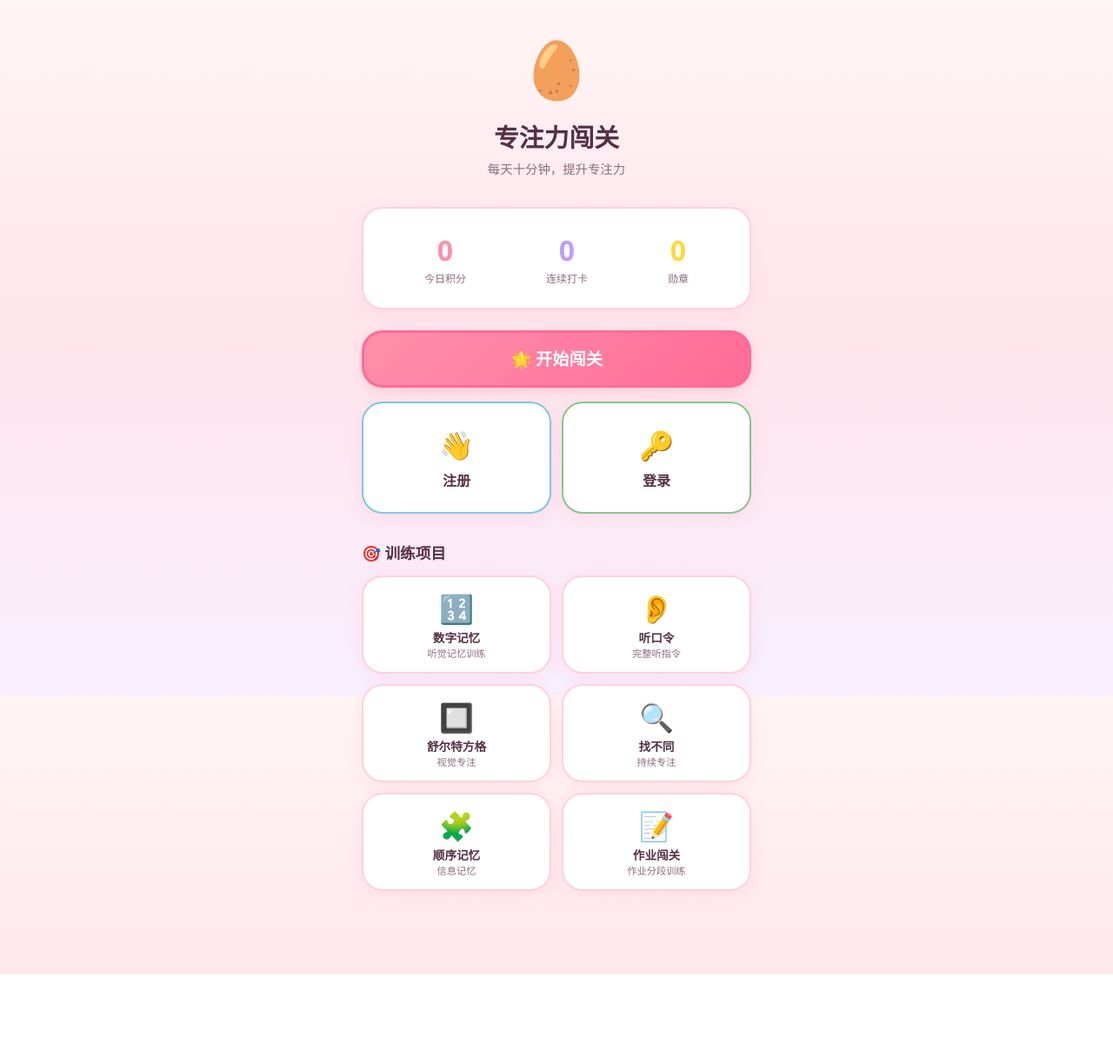
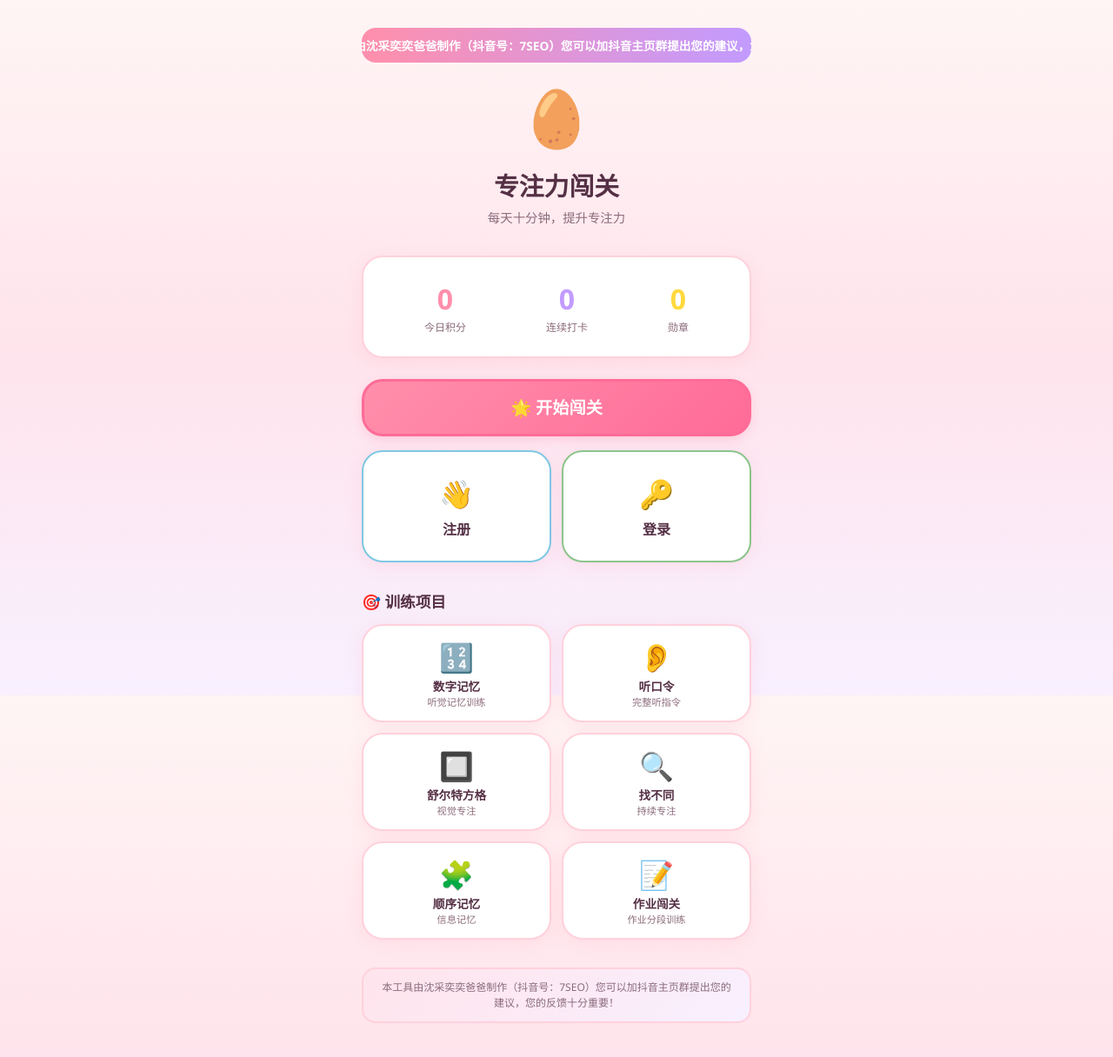
Before and after one commit to leoshumcom/adhd-focus-app, a Next.js app: page / in a window 1280 px wide. Shown: the top 1216 px of the page at 87% size. Before the commit the page ends 1121 px from the top, so only its background shows below. Built offline with nearby package versions, Linux system fonts and the light colour scheme.

Commit message:
feat: add top marquee and bottom banner with author info

```diff
--- a/src/app/page.tsx
+++ b/src/app/page.tsx
@@ -4,17 +4,73 @@ import { useRouter } from 'next/navigation';
 import { useTheme } from '@/lib/theme-context';
 import { useEffect, useState } from 'react';
 
+const BANNER_TEXT = '本工具由沈采奕奕爸爸制作（抖音号：7SEO）您可以加抖音主页群提出您的建议，您的反馈十分重要！';
+
 export default function HomePage() {
   const router = useRouter();
   const { theme } = useTheme();
   const [mounted, setMounted] = useState(false);
+  const [showMarquee, setShowMarquee] = useState(true);
 
-  useEffect(() => { setMounted(true); }, []);
+  useEffect(() => {
+    setMounted(true);
+    // Check if marquee was shown recently
+    const lastShown = localStorage.getItem('adhd-marquee-last');
+    if (lastShown) {
+      const elapsed = Date.now() - parseInt(lastShown, 10);
+      if (elapsed < 15 * 60 * 1000) {
+        setShowMarquee(false);
+      }
+    }
+  }, []);
+
+  // Marquee cycle: show → scroll → hide → wait 15min → show again
+  const handleMarqueeEnd = () => {
+    setShowMarquee(false);
+    localStorage.setItem('adhd-marquee-last', Date.now().toString());
+    // Show again after 15 minutes
+    setTimeout(() => {
+      setShowMarquee(true);
+    }, 15 * 60 * 1000);
+  };
 
   if (!mounted) return null;
 
   return (
     <div className="page-content" style={{ paddingTop: '2rem' }}>
+      {/* ===== TOP MARQUEE ===== */}
+      {showMarquee && (
+        <div style={{
+          overflow: 'hidden',
+          whiteSpace: 'nowrap',
+          background: theme === 'egg'
+            ? 'linear-gradient(90deg, #FF8FAB, #C29BFF)'
+            : '#6B8C42',
+          borderRadius: theme === 'egg' ? '1rem' : '0px',
+          padding: '0.5rem 0',
+          marginBottom: '1rem',
+          border: theme === 'minecraft'
+            ? '4px solid #3B3B3B'
+            : 'none',
+        }}>
+          <div
+            onAnimationEnd={handleMarqueeEnd}
+            style={{
+              display: 'inline-block',
+              whiteSpace: 'nowrap',
+              color: '#fff',
+              fontSize: '0.85rem',
+              fontWeight: 'bold',
+              fontFamily: 'var(--font-family)',
+              animation: 'marquee 12s linear forwards',
+              paddingLeft: '100%',
+            }}
+          >
+            {BANNER_TEXT}
+          </div>
+        </div>
+      )}
+
       {/* Header */}
       <div style={{ textAlign: 'center', marginBottom: '2rem' }}>
         <div className="animate-float" style={{ fontSize: '4rem', marginBottom: '0.5rem' }}>
@@ -99,8 +155,35 @@ export default function HomePage() {
         </div>
       </div>
 
+      {/* ===== BOTTOM FIXED BANNER ===== */}
+      <div style={{
+        marginTop: '2rem',
+        padding: '0.75rem 1rem',
+        background: theme === 'egg'
+          ? 'linear-gradient(135deg, #FFE4EC, #F8F0FF)'
+          : '#A87D4D',
+        borderRadius: theme === 'egg' ? '1rem' : '0px',
+        border: theme === 'minecraft'
+          ? '4px solid #5C3A1E'
+          : '2px solid var(--border-default)',
+        textAlign: 'center',
+        fontSize: '0.75rem',
+        color: theme === 'minecraft' ? '#fff' : 'var(--text-secondary)',
+        lineHeight: 1.5,
+      }}>
+        {BANNER_TEXT}
+      </div>
+
       {/* Footer spacing */}
       <div style={{ height: '1rem' }} />
+
+      {/* Marquee keyframes - injected once */}
+      <style>{`
+        @keyframes marquee {
+          0% { transform: translateX(0); }
+          100% { transform: translateX(-100%); }
+        }
+      `}</style>
     </div>
   );
 }
```
